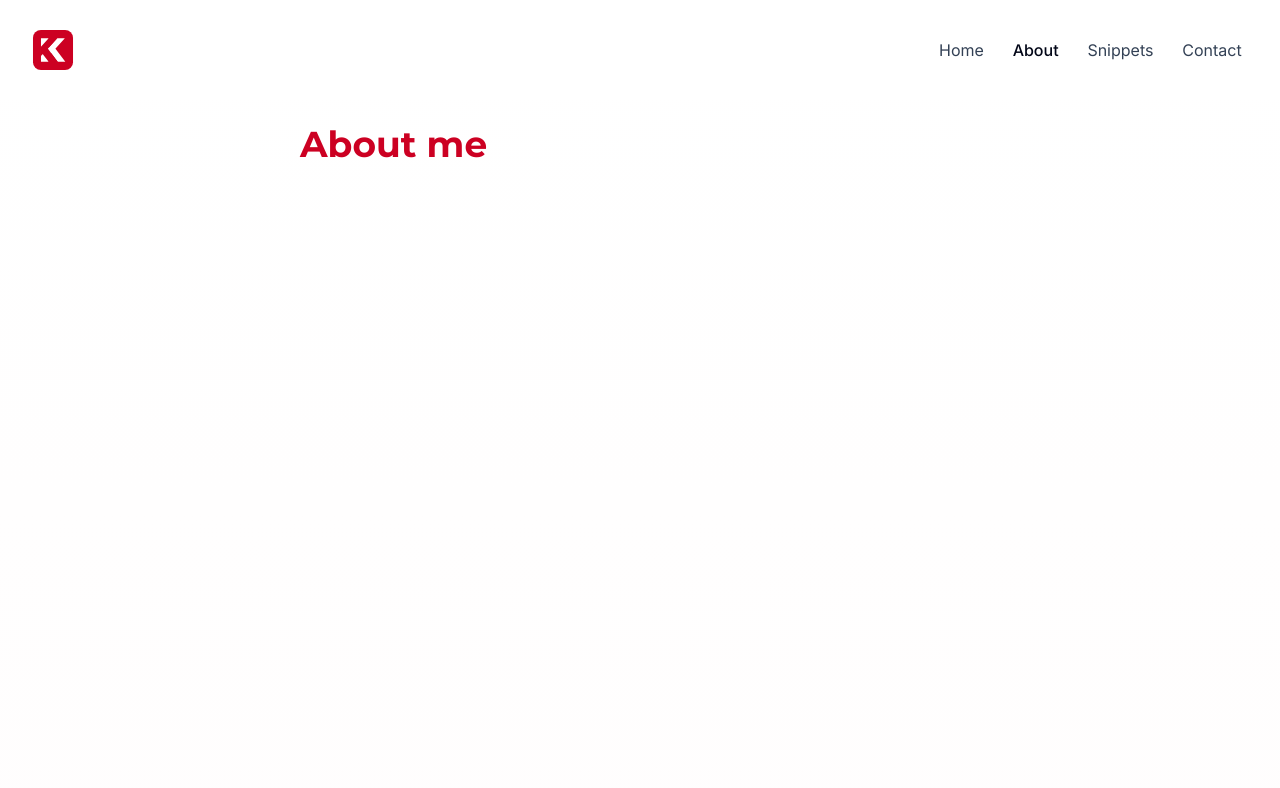
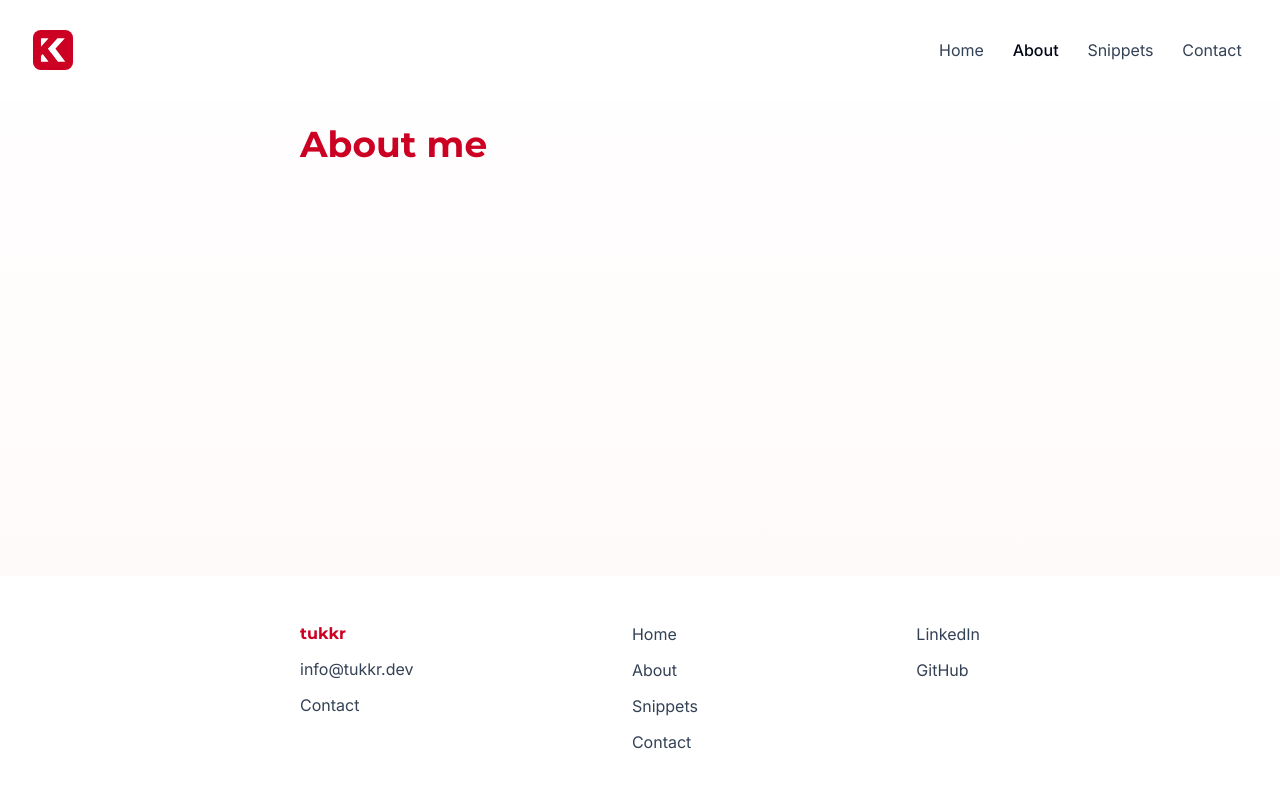
Before and after one commit to JeffreyTheTukkr/tukkr.dev, a SvelteKit app: page /about in a window 1280 px wide. Shown: the top 788 px of the page. Built offline with nearby package versions, Linux system fonts and the light colour scheme.

Commit message:
remove min-height

```diff
--- a/src/routes/about/+page.svelte
+++ b/src/routes/about/+page.svelte
@@ -6,5 +6,4 @@
 
 <div class="container">
     <h1>About me</h1>
-    <div style="min-height: 3000px;"></div>
 </div>
```
